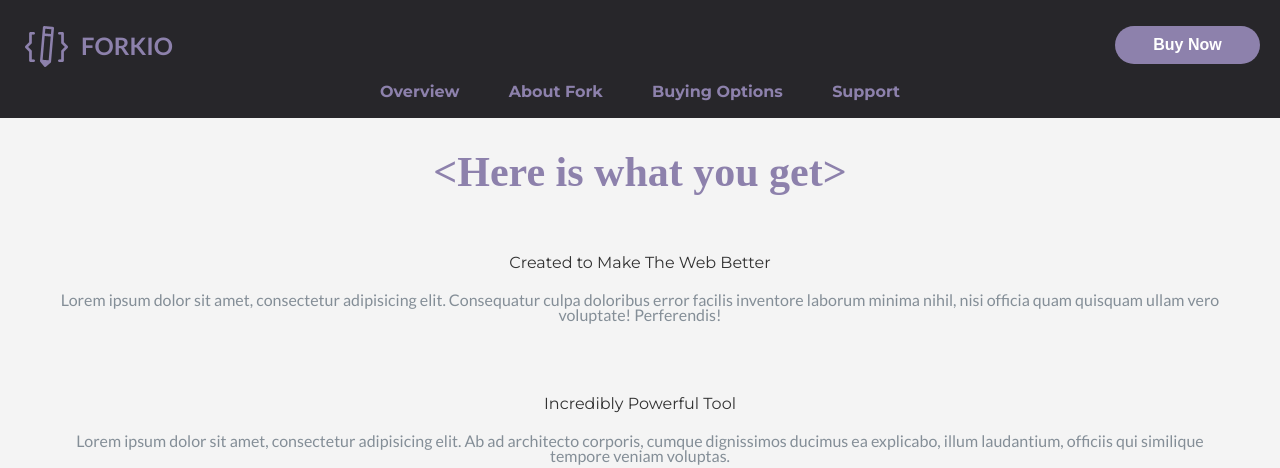
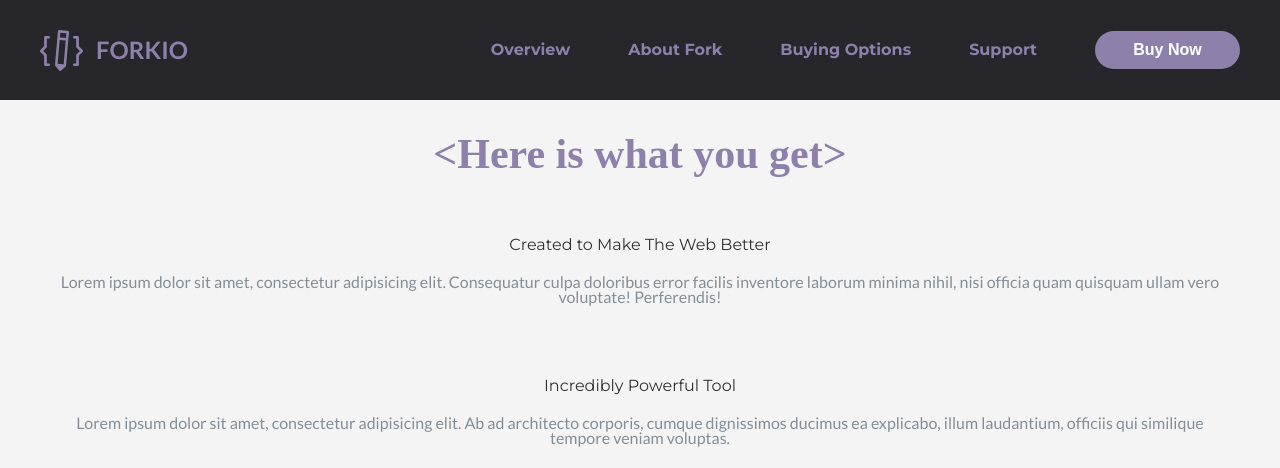
Before and after one commit to fykss/forkio, a website: page src/html/index.html in a window 1280 px wide. Shown: the top 468 px of the page. Drawn offline with nearby package versions, Linux system fonts and the light colour scheme; files that its build step writes are made by us from their sources.

Commit message:
header 320-480-768-1200

```diff
--- a/src/html/modules/_header.html
+++ b/src/html/modules/_header.html
@@ -1,17 +1,26 @@
 <header class="header">
-  <div class="header-container">
-    <a href="#" class="header-logo">
+  <div class="container">
+    <div class="header__navbar">
+      <a href="#" class="header__navbar-logo">
         <img src="../../img/Logo.png" alt="logo">
         <span>FORKIO</span>
       </a>
-    <button class="header-button">Buy Now</button>
-    <div class="header-navbar">
-      <div class="header-navbar-toggle">
+      <div class="header__navbar-menu">
+        <ul class="header__navbar-menu1200">
+          <li><a href="#">Overview</a></li>
+          <li><a href="#">About Fork</a></li>
+          <li><a href="#">Buying Options</a></li>
+          <li><a href="#">Support</a></li>
+        </ul>
+        <button class="header__navbar-button">Buy Now</button>
+      </div>
+      <div class="header__navbar-nav">
+        <div class="header__navbar-nav-toggle">
           <div class="line"></div>
           <div class="line"></div>
           <div class="line"></div>
         </div>
-      <ul class="header-navbar-menu">
+        <ul class="header__navbar-nav-menu">
           <li><a href="#">Overview</a></li>
           <li><a href="#">About Fork</a></li>
           <li><a href="#">Buying Options</a></li>
@@ -19,12 +28,13 @@
         </ul>
       </div>
     </div>
-  <div class="header-navbar-2">
-    <ul class="header-navbar-menu-2">
+    <div class="header__navbar-nav768">
+      <ul class="header__navbar-nav-menu768">
         <li><a href="#">Overview</a></li>
         <li><a href="#">About Fork</a></li>
         <li><a href="#">Buying Options</a></li>
         <li><a href="#">Support</a></li>
       </ul>
     </div>
+  </div>
 </header>
--- a/src/js/script/script.js
+++ b/src/js/script/script.js
@@ -1,6 +1,6 @@
 document.addEventListener('click', function(e){
-    if (e.target.closest('.header-navbar-toggle')) {
-        document.getElementsByClassName('header-navbar')[0].classList.toggle('active')
+    if (e.target.closest('.header__navbar-nav-toggle')) {
+        document.getElementsByClassName('header__navbar-nav')[0].classList.toggle('active')
         //
     }
 });
--- a/src/scss/modules/_header.scss
+++ b/src/scss/modules/_header.scss
@@ -13,25 +13,34 @@
     align-items: center;
   }
 
-  .header-container {
+  .header__navbar {
     display: flex;
     justify-content: space-between;
   }
 
 
-  .header-logo {
+  .header__navbar-logo {
     margin-left: 16px;
   }
 
-  .header-logo,.header-button {
+  .header__navbar-logo,.header__navbar-button {
     margin-top: 32px;
   }
 
-  .header-logo span {
+  .header__navbar-logo span {
     display: none;
   }
 
-  .header-button {
+  .header__navbar-menu {
+    display: flex;
+    justify-content: space-between;
+  }
+
+  .header__navbar-menu1200 {
+    display: none;
+  }
+
+  .header__navbar-button {
     width: 119px;
     height: 37px;
     color: #fff;
@@ -42,12 +51,13 @@
     border-radius: 20px;
     cursor: pointer;
   }
-  .header-button:hover {
-    background-color: #716590;
+  .header__navbar-button:hover {
+    background-color: #fff;
+    color: $purple;
   }
 
 
-  .header-navbar-toggle {
+  .header__navbar-nav-toggle {
     position: relative;
     display: flex;
     align-items: flex-end;
@@ -83,7 +93,7 @@
     transform: rotate(-45deg);
   }
 
-  .header-navbar-menu {
+  .header__navbar-nav-menu {
     position: absolute;
     top: 103px;
     //left: 0;
@@ -97,7 +107,7 @@
     justify-content: space-around;
   }
 
-  .header-navbar-menu a {
+  .header__navbar-nav-menu a {
     font-size: 30px;
     color: #ffffff;
     font-weight: 400;
@@ -106,7 +116,7 @@
     border-bottom: 1px Solid #3b3b3b;
   }
 
-  .header-navbar-menu a:hover::before {
+  .header__navbar-nav-menu a:hover::before {
     content: '';
     width: 4px;
     height: 53px;
@@ -115,28 +125,28 @@
     background-color: $purple;
   }
 
-  .header-navbar-menu a:hover {
+  .header__navbar-nav-menu a:hover {
     color: $purple;
   }
 
-  .active .header-navbar-menu {
+  .active .header__navbar-nav-menu {
     right: 0;
   }
 
-  .header-navbar-menu-2 {
+  .header__navbar-nav-menu768 {
     display: none;
   }
-  .header-navbar-menu-2 a {
+  .header__navbar-nav-menu768 a {
     color: $purple;
   }
 }
 
 @media only screen and (min-width: 401px) {
-  .header-logo {
+  .header__navbar-logo {
     margin-left: 25px;
   }
 
-  .header-logo span{
+  .header__navbar-logo span{
     display: inline;
     padding-left: 13px;
     font-family: 'Lato', sans-serif;
@@ -145,28 +155,28 @@
     font-weight: 700;
   }
 
-  .header-logo,.header-button {
+  .header__navbar-logo,.header__navbar-button {
     margin-top: 26px;
   }
 
-  .header-button {
+  .header__navbar-button {
     width: 150px;
     height: 48px;
     font-size: $font+1;
     border-radius: 25px;
   }
 
-  .header-navbar-toggle {
+  .header__navbar-nav-toggle {
     margin-right: 27px;
     margin-top: 38px;
   }
 
-  .header-navbar-menu {
+  .header__navbar-nav-menu {
     right: -480px;
     height: 534px;
   }
 
-  .header-navbar-menu a {
+  .header__navbar-nav-menu a {
     font-size: $font*2;
     height: 122px;
     padding-left: 32px;
@@ -183,32 +193,32 @@
     align-items: inherit;
   }
 
-  .header-logo img {
+  .header__navbar-logo img {
     width: 43px;
     height: 41px;
   }
 
-  .header-logo span {
+  .header__navbar-logo span {
     margin-top: 8px;
   }
 
-  .header-button {
+  .header__navbar-button {
     width: 145px;
     height: 38px;
     margin-right: 20px;
     font-size: $font;
   }
 
-  .header-navbar {
+  .header__navbar-nav {
     display: none;
   }
 
-  .header-navbar-2 {
+  .header__navbar-nav768 {
     max-width: 570px;
     margin: 0 auto;
   }
 
-  .header-navbar-menu-2 {
+  .header__navbar-nav-menu768 {
     display: flex;
     justify-content: space-between;
     font-weight: 700;
@@ -217,7 +227,59 @@
     margin-right: 25px;
   }
 
-  .header-navbar-menu-2 a:hover {
-    color: #716590;
+  .header__navbar-nav-menu768 a:hover {
+    color: #fff;
   }
 }
+
+@media only screen and (min-width: 993px) {
+  .header {
+    height: 100px;
+  }
+
+  .header__navbar {
+    max-width: 1200px;
+    height: 100px;
+    display: flex;
+    align-items: center;
+    margin: 0 auto;
+  }
+
+  .header__navbar-logo,.header__navbar-logo span {
+    margin: 0;
+  }
+
+  .header__navbar-menu {
+    height: 100px;
+    display: flex;
+    align-items: center;
+  }
+
+  .header__navbar-button {
+    margin: 0;
+  }
+
+  .header__navbar-nav768 {
+    display: none;
+  }
+
+  .header__navbar-menu1200 {
+    height: 100px;
+    display: flex;
+    align-items: center;
+  }
+  .header__navbar-menu1200 a {
+    margin-right: 58px;
+    color: $purple;
+    font-weight: 700;
+  }
+
+  .header__navbar-button:hover {
+    background-color: #fff;
+    color: $purple;
+  }
+
+  .header__navbar-menu1200 a:hover {
+    color: #fff;
+  }
+}
```
Lines whose indentation alone changed are shown as unchanged.
